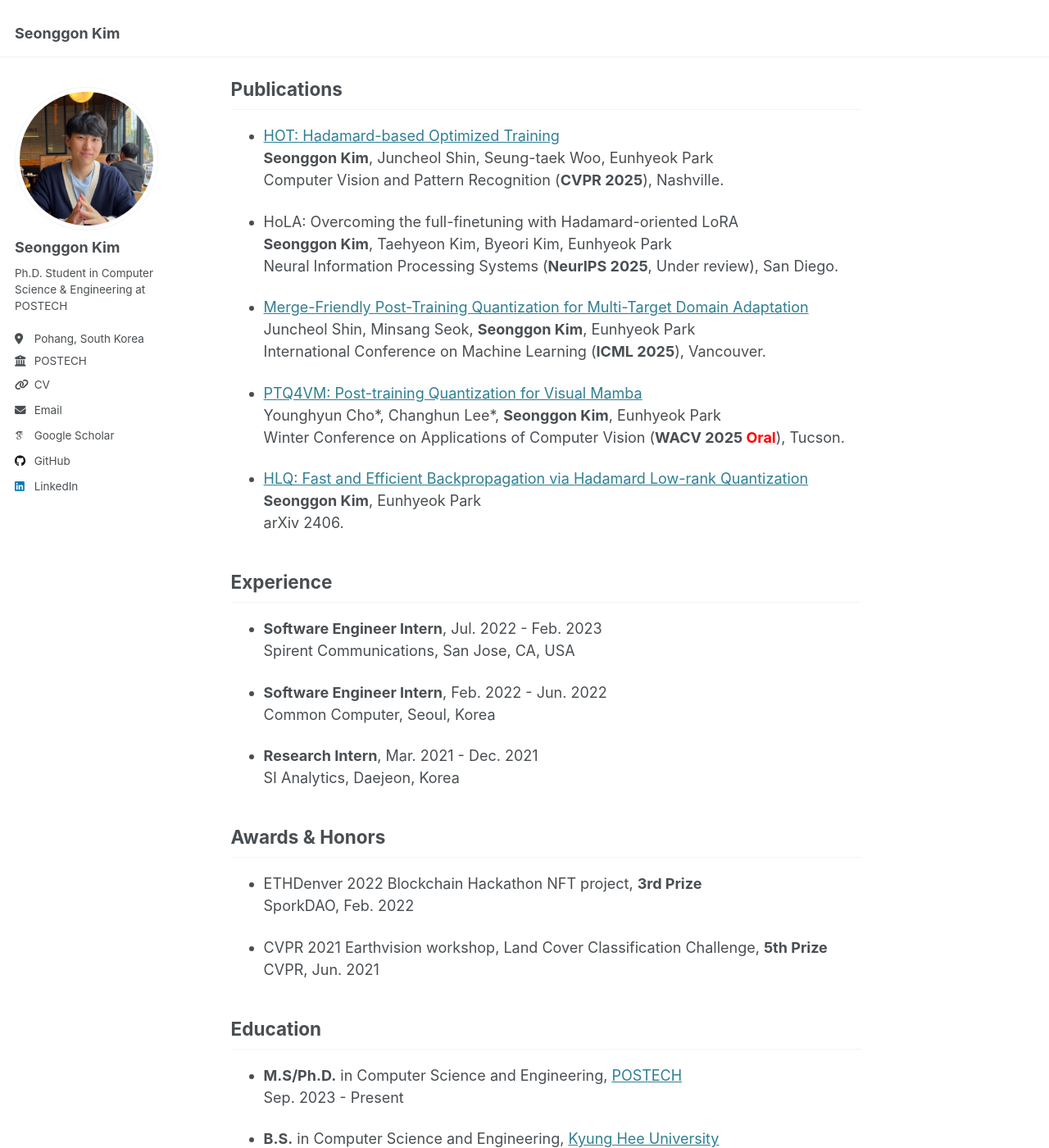
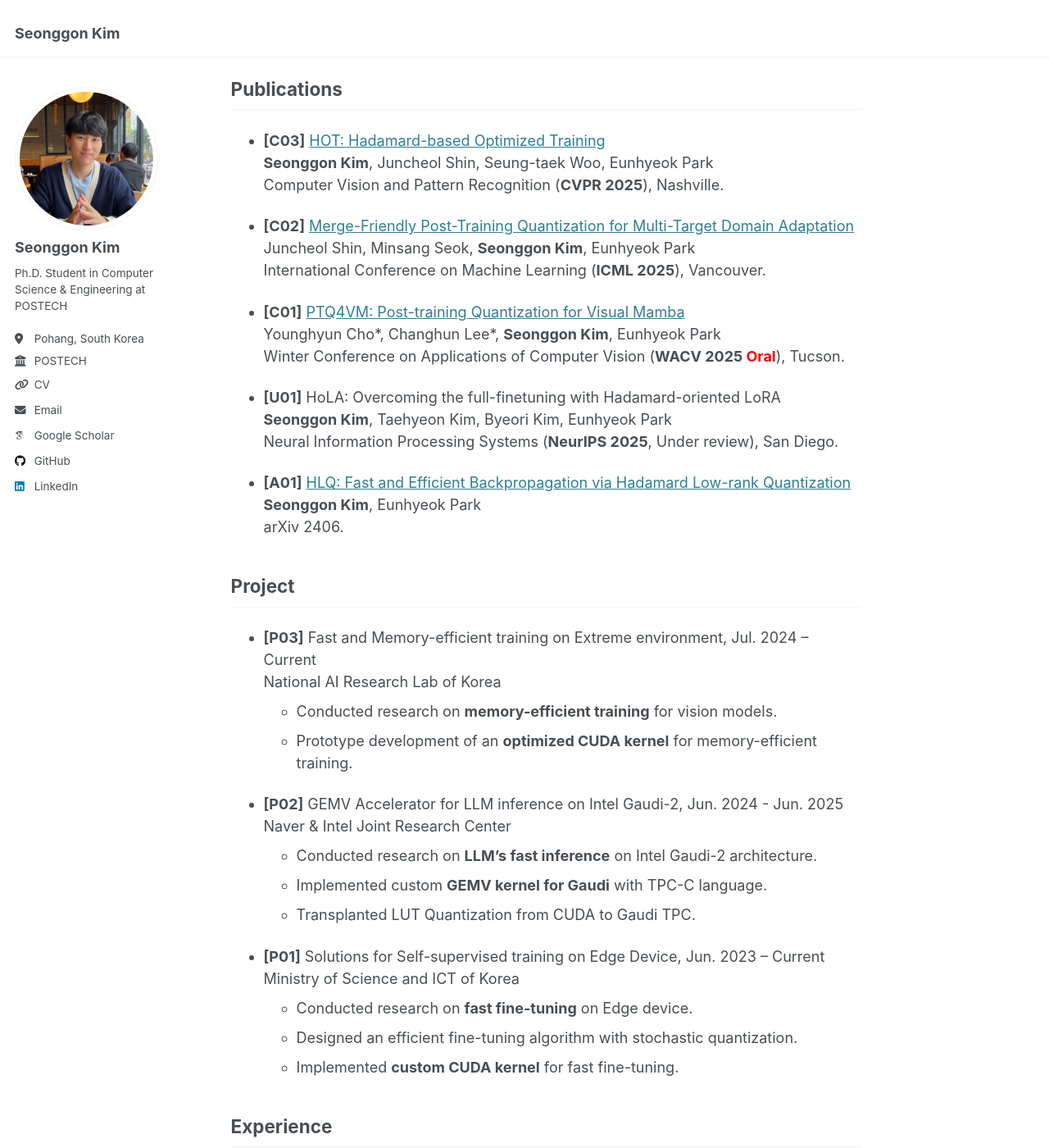
Before and after one commit to sungonuni/sungonuni.github.io, a Jekyll site: the page built from _pages/about.md, in a window 1280 px wide and 1400 px high, scrolled down 785 px. Shown: the whole window at 82% size. Built offline with Jekyll 4.4.1, drawn with Linux system fonts in a browser that asks for light colours; some web fonts are replaced; some of the changed text lies outside the part shown.

Commit message:
Change template

```diff
--- a/_pages/about.md
+++ b/_pages/about.md
@@ -9,20 +9,16 @@ redirect_from:
 
 I'm a second-year Ph.D student of [Efficient Computing Lab](https://sites.google.com/view/eh-p) in the Department of Computer Science & Engineering at [POSTECH](https://www.postech.ac.kr), advised by Prof. Eunhyeok Park. Before joining POSTECH, I completed my B.S. in Department of Computer Science & Engineering in [Kyung Hee University](https://www.khu.ac.kr).
 
-I'm currently focusing on Efficient AI, particularly in enhancing **Memory Efficiency** and **Computation Acceleration** during model training and inference of various models (Vision, LLM, Video Generation, etc.) via **Quantization** and **Low-rank Approximation**.
+I'm currently focusing on Efficient AI, particularly in enhancing **Memory Efficiency** and **Computation Acceleration** during model **training** and **inference** of various models (Vision, LLM, Video Generation, etc.) via **Quantization** and **Low-rank Approximation**.
 
 Research Keywords
 -----
-- Fast and Memory Efficient Training of Vision models ([CVPR 2025](https://arxiv.org/abs/2503.21261), [arXiv preprint](https://arxiv.org/abs/2406.15102))
-- Fast and Memory Efficient Inference of Vision models ([ICML 2025](https://arxiv.org/abs/2505.23651), [WACV 2025](https://arxiv.org/abs/2412.20386))
-- Parameter Efficient Fine-tuning of LLMs (NeurIPS 2025 Under Review)
+- Fast and Memory Efficient Training ([A01](#A01), [C03](#C03))
+- Fast and Memory Efficient Inference ([C01](#C01), [C02](#C02))
+- Parameter Efficient Fine-tuning of LLMs ([U01](#U01), [P03](#P03))
+- CUDA Kernel optimization ([P01](#P01), [P02](#P03), [P03](#P03), [C01](#C01), [C03](#C03))
 - Fast Sampling of Video Generation Diffusion Models
-- CUDA Kernel optimization
 
-<!-- I'm interested in model compression, particularly in enhancing memory efficiency and acceleration of AI through **Quantization**. My recent research focuses on **Low-Precision Training** and fine-tuning, which aims to achieve acceleration, memory reduction, and performance maximization during training. I’m currently focusing on **Training-Inference Acceleration via Quantization and Low-rank Approximation**.
-
-_**KEYWORD**:
- Low-Precision Training, Quantization for LLM, Low-rank Approximation, CUDA Kernel optimization_ -->
 
 
 News
@@ -34,26 +30,53 @@ News
 
 Publications
 -----
-
-- [HOT: Hadamard-based Optimized Training](https://arxiv.org/abs/2503.21261)
+<a id="C03"></a>
+- **[C03]** [HOT: Hadamard-based Optimized Training](https://arxiv.org/abs/2503.21261)
 **Seonggon Kim**, Juncheol Shin, Seung-taek Woo, Eunhyeok Park
 Computer Vision and Pattern Recognition (**CVPR 2025**), Nashville.
 
-- HoLA: Overcoming the full-finetuning with Hadamard-oriented LoRA
+<a id="C02"></a>
+- **[C02]** [Merge-Friendly Post-Training Quantization for Multi-Target Domain Adaptation](https://arxiv.org/abs/2505.23651)
+Juncheol Shin, Minsang Seok, **Seonggon Kim**, Eunhyeok Park
+International Conference on Machine Learning (**ICML 2025**), Vancouver.
+
+<a id="C01"></a>
+- **[C01]** [PTQ4VM: Post-training Quantization for Visual Mamba](https://arxiv.org/abs/2412.20386)
+Younghyun Cho\*, Changhun Lee\*, **Seonggon Kim**, Eunhyeok Park
+Winter Conference on Applications of Computer Vision (**WACV 2025 <span style="color:red">Oral</span>**), Tucson.
+
+<a id="U01"></a>
+- **[U01]** HoLA: Overcoming the full-finetuning with Hadamard-oriented LoRA
 **Seonggon Kim**, Taehyeon Kim, Byeori Kim, Eunhyeok Park
 Neural Information Processing Systems (**NeurIPS 2025**, Under review), San Diego.
 
-- [Merge-Friendly Post-Training Quantization for Multi-Target Domain Adaptation](https://arxiv.org/abs/2505.23651)
-Juncheol Shin, Minsang Seok, **Seonggon Kim**, Eunhyeok Park
-International Conference on Machine Learning (**ICML 2025**), Vancouver.
-
-- [PTQ4VM: Post-training Quantization for Visual Mamba](https://arxiv.org/abs/2412.20386)
-Younghyun Cho\*, Changhun Lee\*, **Seonggon Kim**, Eunhyeok Park
-Winter Conference on Applications of Computer Vision (**WACV 2025 <span style="color:red">Oral</span>**), Tucson.
-
-- [HLQ: Fast and Efficient Backpropagation via Hadamard Low-rank Quantization](https://arxiv.org/abs/2406.15102)
+<a id="A01"></a>
+- **[A01]** [HLQ: Fast and Efficient Backpropagation via Hadamard Low-rank Quantization](https://arxiv.org/abs/2406.15102)
 **Seonggon Kim**, Eunhyeok Park
 arXiv 2406.
+
+Project
+-----
+<a id="P03"></a>
+- **[P03]** Fast and Memory-efficient training on Extreme environment, Jul. 2024 – Current
+National AI Research Lab of Korea
+  - Conducted research on **memory-efficient training** for vision models.
+  - Prototype development of an **optimized CUDA kernel** for memory-efficient training.
+
+<a id="P02"></a>
+- **[P02]** GEMV Accelerator for LLM inference on Intel Gaudi-2,	Jun. 2024 - Jun. 2025
+Naver & Intel Joint Research Center
+  - Conducted research on **LLM’s fast inference** on Intel Gaudi-2 architecture.
+  - Implemented custom **GEMV kernel for Gaudi** with TPC-C language.
+  - Transplanted LUT Quantization from CUDA to Gaudi TPC.
+
+<a id="P01"></a>
+- **[P01]** Solutions for Self-supervised training on Edge Device,	Jun. 2023 – Current
+Ministry of Science and ICT of Korea
+  - Conducted research on **fast fine-tuning** on Edge device.
+  - Designed an efficient fine-tuning algorithm with stochastic quantization.
+  - Implemented **custom CUDA kernel** for fast fine-tuning.
+
 
 
 Experience
```
Also changed, not shown: 1 other file.
